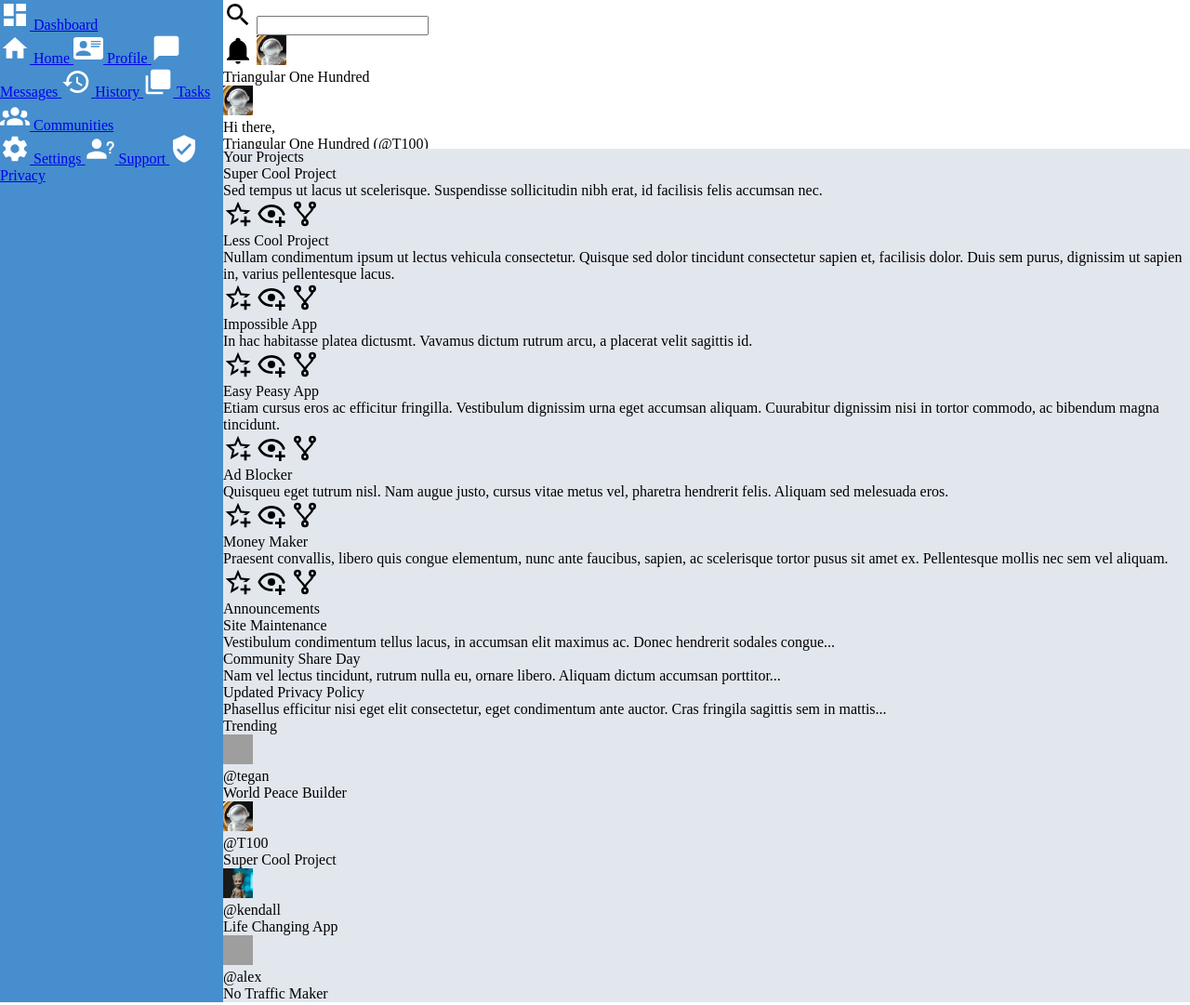
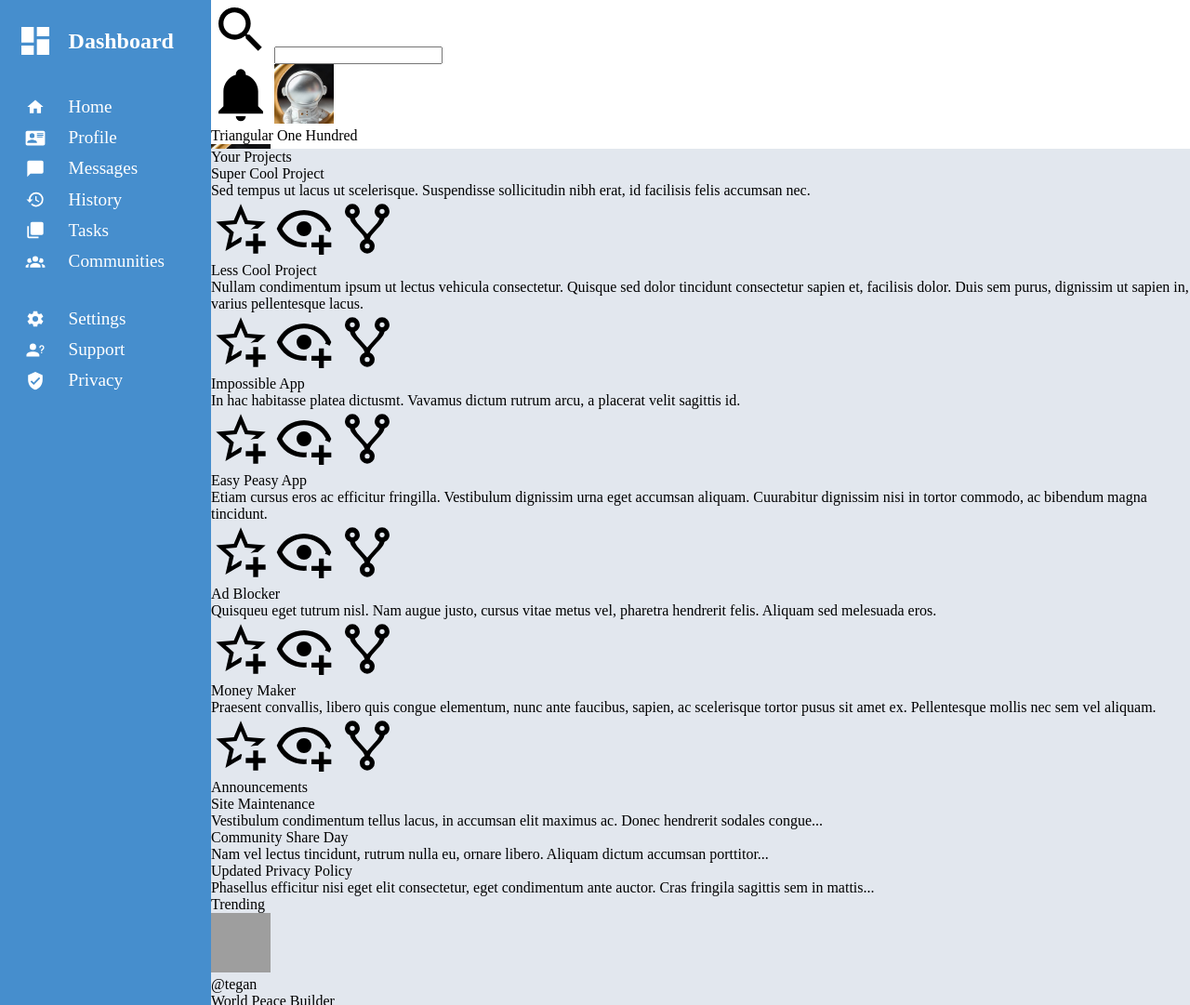
Before and after one commit to Triangular100/admin-dashboard, a plain HTML site: page index.html in a window 1280 px wide. Shown: the top 1081 px of the page at 93% size. Drawn offline with Linux system fonts and the light colour scheme; grey boxes are pictures that could not be loaded.

Commit message:
Add navigation structure and styles

```diff
--- a/styles/style.css
+++ b/styles/style.css
@@ -1,10 +1,28 @@
+:root {
+    --main-font-size: 1.2rem;
+    --main-icon-height: 1.3rem;
+    --logo-font-size: 1.5rem;
+    --logo-icon-height: 2.5rem;
+}
+
 * {
     margin: 0;
+    padding: 0;
+    box-sizing: border-box;
 }
 
 body,
 .container {
     min-height: 100vh;
+}
+
+/*
+    Reset default styles
+*/
+
+a {
+    text-decoration: none;
+    color: inherit;
 }
 
 /*
@@ -21,9 +39,17 @@ body,
 }
 
 .nav {
-    width: 15rem;
     grid-area: nav;
     background-color: #468ecd;
+    color: white;
+
+    display: grid;
+    align-content: start;
+    gap: 2.5rem;
+
+    padding-left: 1.1rem;
+    padding-top: 1.5rem;
+    padding-right: 2.5rem;
 }
 
 .header {
@@ -37,6 +63,43 @@ body,
 }
 
 img {
-    height: 2rem;
-    width: 2rem;
+    height: 4rem;
+    width: 4rem;
 }
+
+
+/*
+    Navigation
+*/
+
+.nav-group {
+    display: grid;
+    gap: 0.7rem;
+}
+
+.nav-item {
+    display: grid;
+    grid-template-columns: var(--logo-icon-height) 1fr;
+    align-items: center;
+    gap: 1rem;
+
+    font-size: var(--main-font-size);
+}
+
+.nav-item img {
+    justify-self: center;
+    height: var(--main-icon-height);
+}
+
+.nav-item.logo {
+    font-size: var(--logo-font-size);
+    font-weight: bold;
+}
+
+.nav-item.logo img {
+    height: var(--logo-icon-height);
+}
+
+.nav-item:hover {
+    text-decoration: underline;
+}
```
